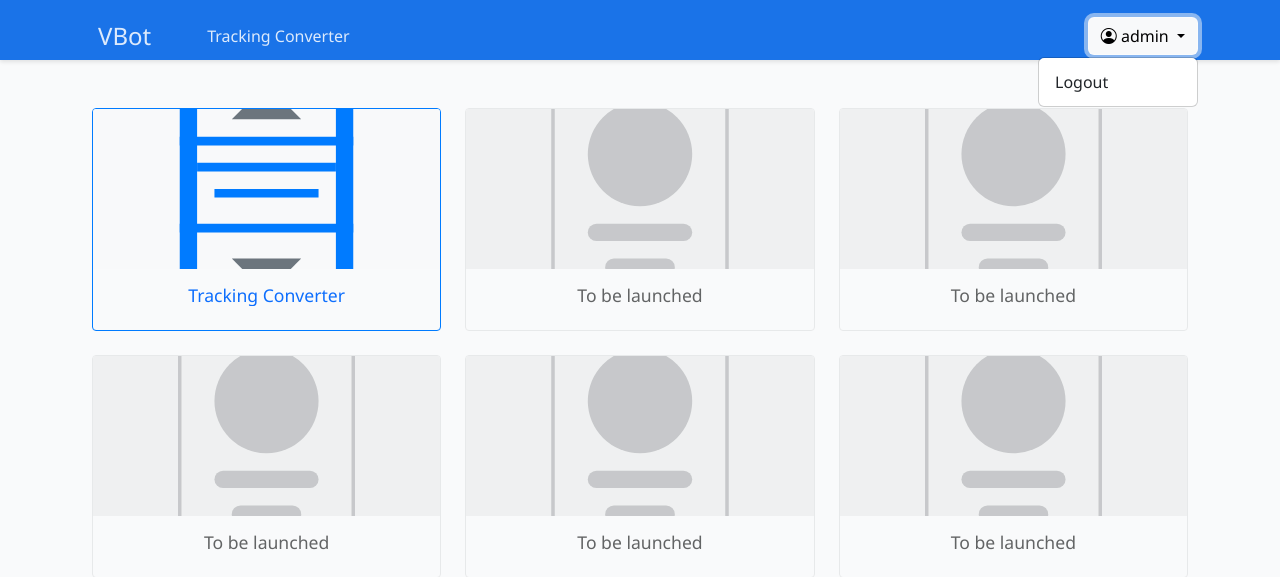
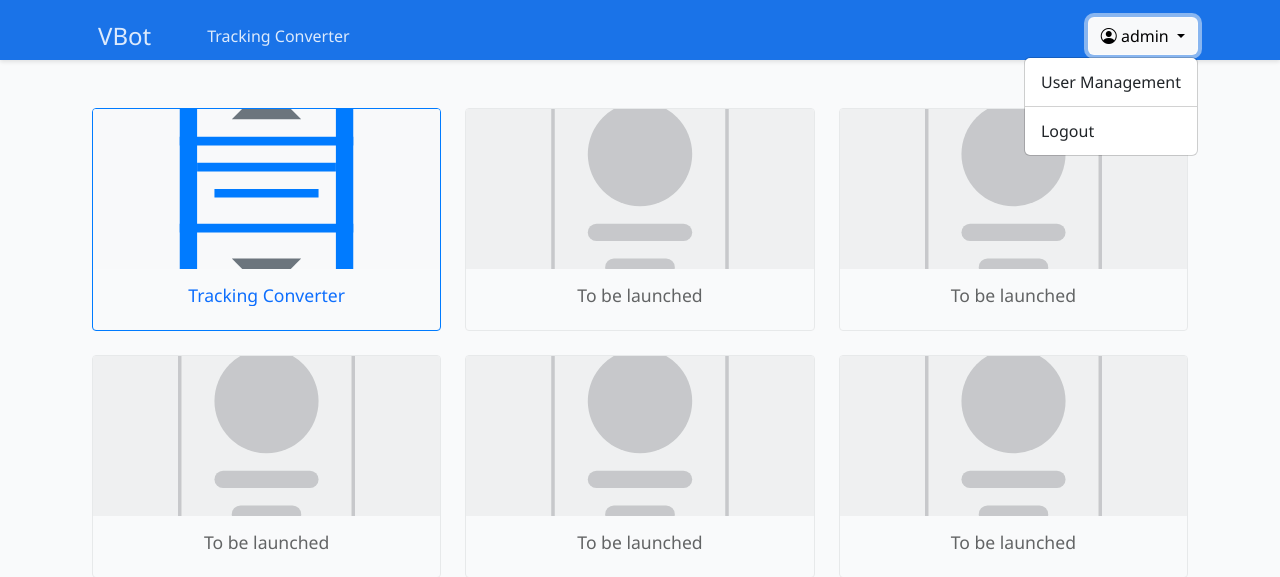
Before and after one commit to F-e-u-e-r/VBot, a Flask app: page / in a window 1280 px wide, after a click on "admin". Shown: the top 577 px of the page. Run offline with Flask 3, Linux system fonts and the light colour scheme; a user stored in the database is signed in; some libraries are stand-ins or nearby versions.

Commit message:
Add admin link to base template

```diff
--- a/templates/base.html
+++ b/templates/base.html
@@ -90,6 +90,10 @@
                             <i class="bi bi-person-circle"></i> {{ current_user.username }}
                         </button>
                         <ul class="dropdown-menu dropdown-menu-end" aria-labelledby="adminDropdown">
+                            {% if current_user.is_admin() %}
+                            <li><a class="dropdown-item" href="{{ url_for('admin_users') }}">User Management</a></li>
+                            <li><hr class="dropdown-divider"></li>
+                            {% endif %}
                             <li><a class="dropdown-item" href="{{ url_for('logout') }}">Logout</a></li>
                         </ul>
                     </div>
```
